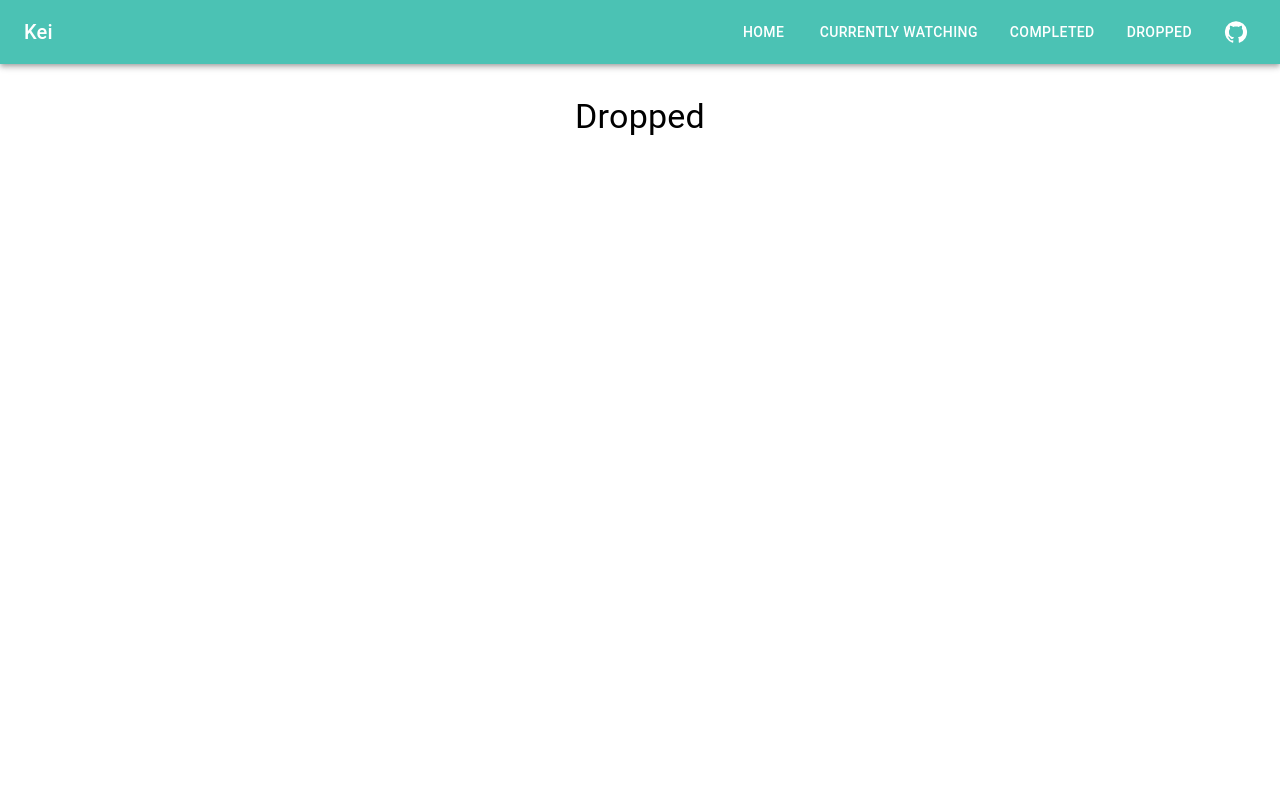
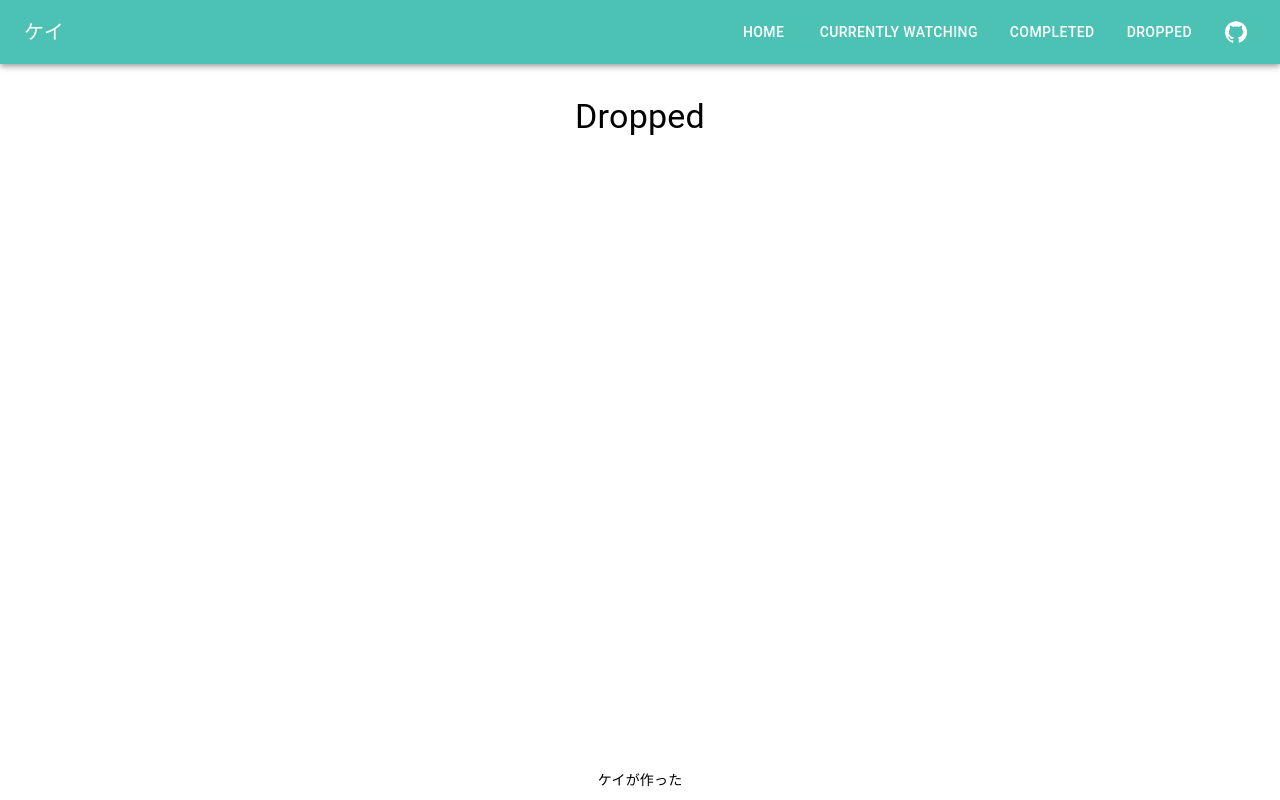
Before and after one commit to keiwsh/294AnimeTracker, a React (Create React App) app: page /dropped in a window 1280 px wide. Built offline with nearby package versions, Linux system fonts and the light colour scheme.

Commit message:
Refactor App component to add Footer

```diff
--- a/src/App.js
+++ b/src/App.js
@@ -5,7 +5,8 @@ import Home from "./pages/Home";
 import CurrentlyWatching from "./pages/currentlyWatching";
 import Completed from "./pages/Completed";
 import Dropped from "./pages/Dropped";
-import { AnimeProvider } from "./context/AnimeContext"; // Import AnimeProvider
+import { AnimeProvider } from "./context/AnimeContext";
+import Footer from "./components/Footer";
 
 function App() {
   return (
@@ -18,6 +19,7 @@ function App() {
           <Route path="/completed" element={<Completed />} />
           <Route path="/dropped" element={<Dropped />} />
         </Routes>
+        <Footer />
       </Router>
     </AnimeProvider>
   );
--- /dev/null
+++ b/src/components/Footer.js
@@ -0,0 +1,36 @@
+// src/components/Footer.js
+import React, { useState } from "react";
+import { Container, Typography, Box } from "@mui/material";
+
+const Footer = () => {
+  const [hovered, setHovered] = useState(false);
+
+  return (
+    <Box
+      sx={{
+        padding: "10px 0",
+        textAlign: "center",
+        position: "fixed",
+        bottom: 0,
+        width: "100%",
+      }}
+    >
+      <Container>
+        <Typography
+          variant="body2"
+          onMouseEnter={() => setHovered(true)}
+          onMouseLeave={() => setHovered(false)}
+          sx={{
+            fontSize: "14px",
+            transition: "color 0.3s ease",
+            color: hovered ? "#4bc2b4" : "inherit",
+          }}
+        >
+          {hovered ? "Made by Kei" : "ケイが作った"}
+        </Typography>
+      </Container>
+    </Box>
+  );
+};
+
+export default Footer;
--- a/src/components/Navbar.js
+++ b/src/components/Navbar.js
@@ -1,4 +1,4 @@
-import React from "react";
+import React, { useState } from "react";
 import {
   AppBar,
   Toolbar,
@@ -11,11 +11,21 @@ import { Link } from "react-router-dom";
 import GitHubIcon from "@mui/icons-material/GitHub"; // Import GitHub Icon
 
 const Navbar = () => {
+  // State to manage the hover effect
+  const [hovered, setHovered] = useState(false);
+
   return (
     <AppBar position="static" sx={{ backgroundColor: "#4bc2b4" }}>
       <Toolbar>
-        <Typography variant="h6" component="div" sx={{ flexGrow: 1 }}>
-          Kei
+        <Typography
+          variant="h6"
+          component="div"
+          sx={{ flexGrow: 1 }}
+          // Event handlers for hover effect
+          onMouseEnter={() => setHovered(true)}
+          onMouseLeave={() => setHovered(false)}
+        >
+          {hovered ? "Kei" : "ケイ"}
         </Typography>
         <Box sx={{ display: "flex", gap: 2 }}>
           <Button color="inherit" component={Link} to="/">
```
